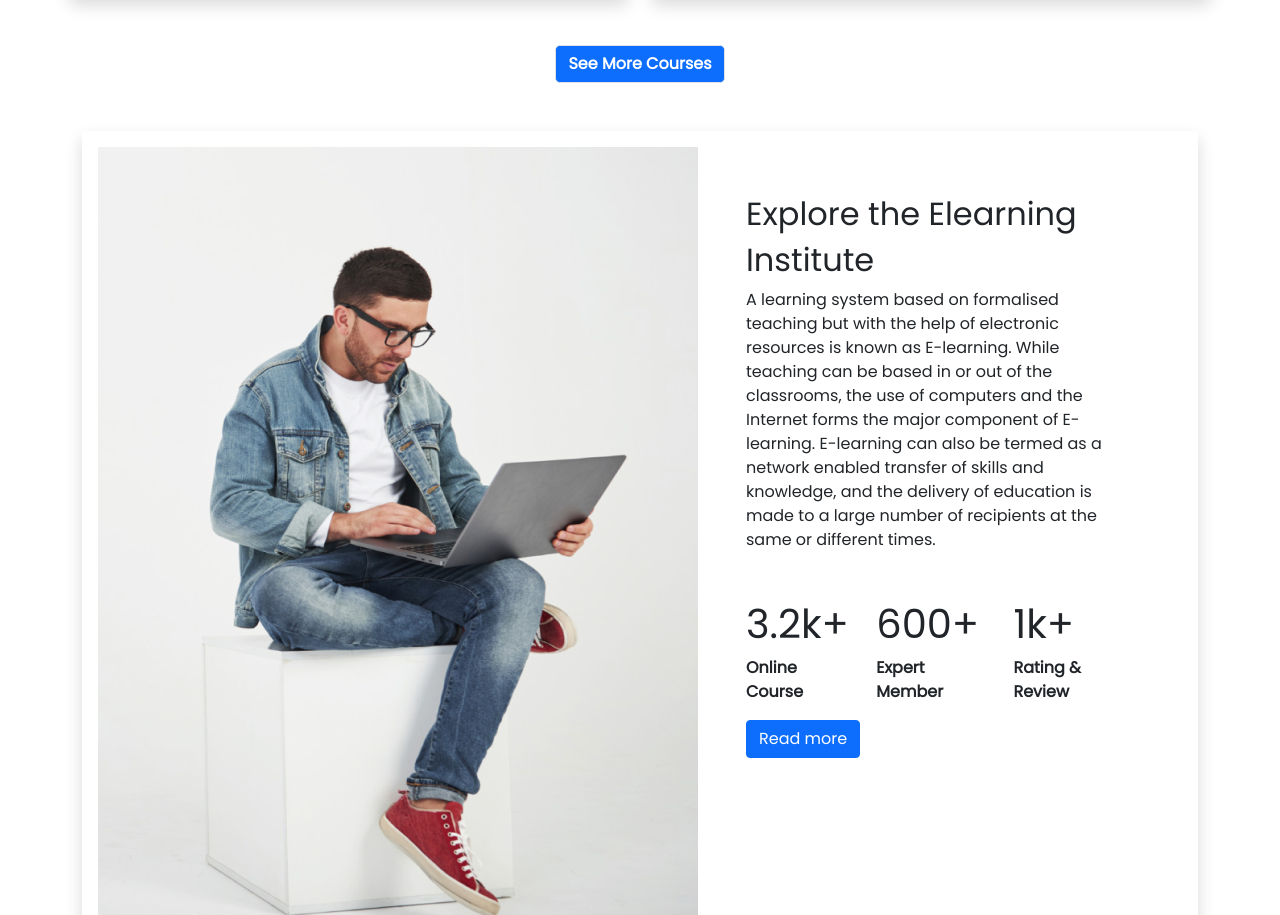
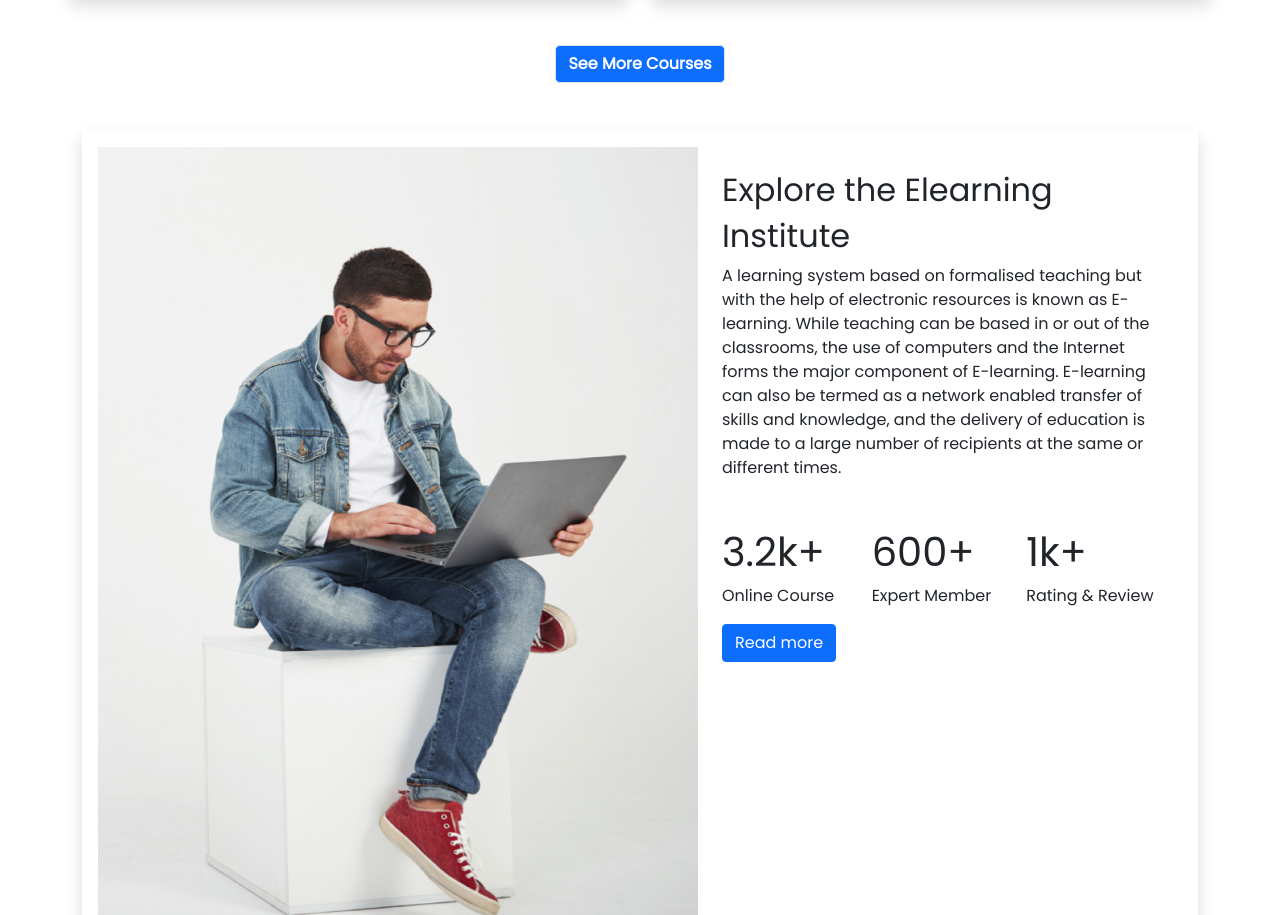
Before and after one commit to anik438/EdTech-website, a plain HTML site: page index.html in a window 1280 px wide. Shown: the part 1843-2758 px from the top of the page. Drawn offline with nearby package versions, Linux system fonts and the light colour scheme.

Commit message:
completed

```diff
--- a/index.html
+++ b/index.html
@@ -175,30 +175,31 @@
         </section>
 
         <!-- working Section -->
-        <section class="container mt-5 shadow p-3">
+        <section class="mt-5 shadow p-3">
             <div class="working-section d-flex">
                 <div class="working-img">
                     <img src="./images/working.png" alt="">
                 </div>
-                <div class="working-content mx-5 mt-lg-5 mb-lg-5 p-0">
+                <div class="working-content m-4 col gap-4 p-0">
                     <h2>Explore the Elearning</h2>
                     <h2>Institute</h2>
                     <p>A learning system based on formalised teaching but with the help of electronic resources is known as E-learning. While teaching can be based in or out of the classrooms, the use of computers and the Internet forms the major component
                         of E-learning. E-learning can also be termed as a network enabled transfer of skills and knowledge, and the delivery of education is made to a large number of recipients at the same or different times. </p>
-                    <div class="course-enroll d-flex col gap-4 fw-bold mt-5">
-                        <div class="course-Quantity">
+                    <div class="course-enroll mt-5">
+                        <div class="d-flex">
+                            <div class="course-Quantity row gap-0">
                                 <h1>3.2k+</h1>
                                 <p>Online Course</p>
                             </div>
-                        <div class="course-Quantity">
+                            <div class="course-Quantity row gap-0">
                                 <h1>600+</h1>
                                 <p>Expert Member</p>
                             </div>
-                        <div class="course-Quantity">
+                            <div class="course-Quantity row gap-0">
                                 <h1>1k+</h1>
                                 <p>Rating & Review</p>
                             </div>
-
+                        </div>
                     </div>
                     <button class="btn btn-primary">Read more</button>
                 </div>
```
Lines whose indentation alone changed are shown as unchanged.
